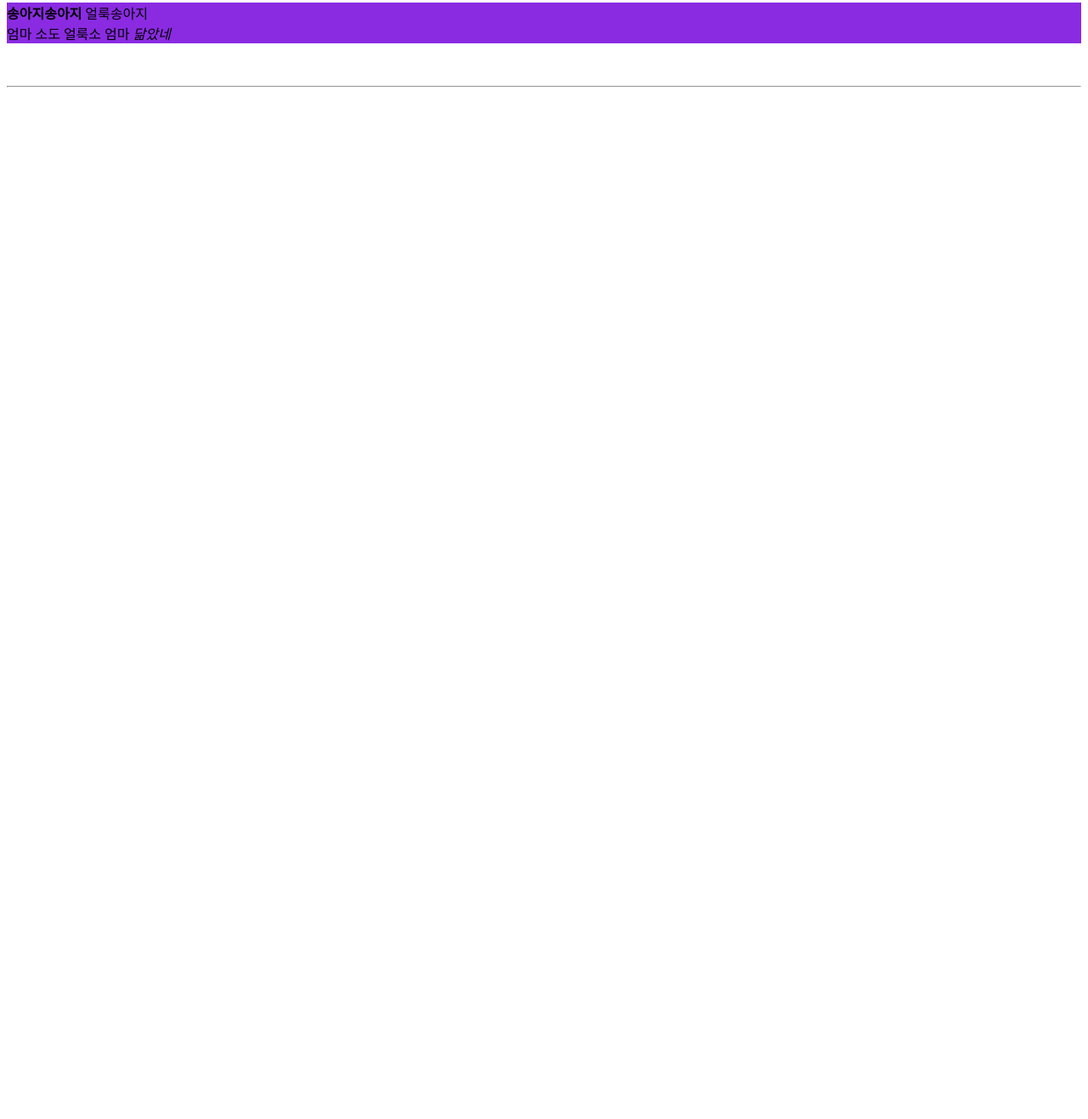
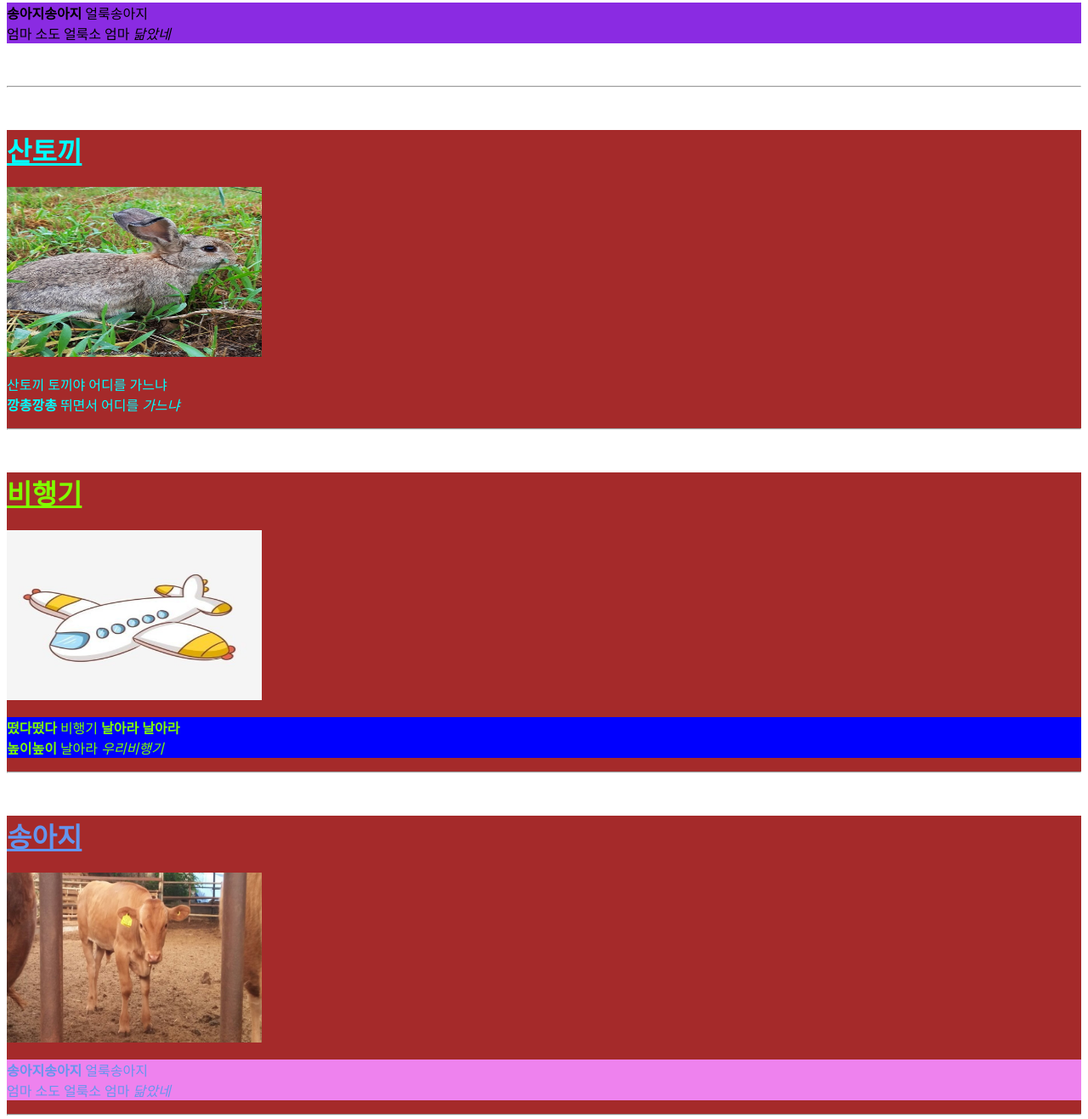
Before and after one commit to ksw37/web_310, a plain HTML site: page ex_song.html in a window 1280 px wide. Shown: the part 1226-2543 px from the top of the page at 85% size. Before the commit the page ends 1337 px from the top, so only its background shows below. Drawn offline with Linux system fonts and the light colour scheme.

Commit message:
Update ex_song.html

```diff
--- a/ex_song.html
+++ b/ex_song.html
@@ -6,14 +6,18 @@
     <meta name="viewport" content="width=device-width, initial-scale=1.0">
     <title>동요모음집</title>
 
+
+    <!-- 정답1 -->
     <style>
+        .rab {color: aqua;}
+        .air {color: chartreuse;}
+        .cow {color: cornflowerblue;}
+
         div{margin-top: 50px;
             margin-bottom: 50px;
             background-color: brown;}
         .box2 {background-color: blue;}
         .box3 {background-color: blueviolet;}
-
-        h1 {color: cornflowerblue;}
 
     </style>
 
@@ -21,7 +25,7 @@
 </head>
 <body>
     <h1>
-            <a href="https://terms.naver.com/entry.naver?docId=3653210&cid=59416&categoryId=59416" target="_blank">산토끼</a>
+            <a class="rab" href="https://terms.naver.com/entry.naver?docId=3653210&cid=59416&categoryId=59416" target="_blank">산토끼</a>
     </h1>
         <img src="img/산토끼.jpg" alt="" width="300" height="200">
     <div id="box1">산토끼 토끼야 어디를 가느냐<br>
@@ -29,7 +33,7 @@
         <hr>
 
         <h1>
-            <a href="https://terms.naver.com/entry.naver?docId=3615241&cid=59416&categoryId=59417" target="_blank">비행기</a>
+            <a class="air" href="https://terms.naver.com/entry.naver?docId=3615241&cid=59416&categoryId=59417" target="_blank">비행기</a>
         </h1>
         <img src="img/비행기.jpg" alt="" width="300" height="200">
     <div class="box2"> <b>떴다떴다</b> 비행기 <b>날아라 날아라</b> <br>
@@ -37,7 +41,7 @@
         <hr>
 
         <h1>
-            <a href="https://terms.naver.com/entry.naver?docId=3653286&cid=59416&categoryId=59416" target="_blank">송아지</a>
+            <a class="cow" href="https://terms.naver.com/entry.naver?docId=3653286&cid=59416&categoryId=59416" target="_blank">송아지</a>
         </h1>
         <img src="img/송아지.jpg" alt="" width="300" height="200">
     <div class="box3"> <b>송아지송아지</b> 얼룩송아지 <br>
@@ -48,3 +52,61 @@
         </body>
 </body>
 </html>
+
+
+
+
+    <!-- 정답2 css 내부스타일시트 -->
+
+
+
+<style>
+    div {margin-bottom: 50px;}
+    .rab a {color: aqua;}
+    .rab p {background-color: brown;}
+
+    .air a {color: chartreuse;}
+    .air p {background-color:blue;}
+
+    .cow a {color: cornflowerblue;}
+    .cow p {background-color:violet;}
+
+</style>
+
+
+</head>
+<body>
+<div class="rab">
+    <h1>
+            <a href="https://terms.naver.com/entry.naver?docId=3653210&cid=59416&categoryId=59416" target="_blank">산토끼</a>
+    </h1>
+        <img src="img/산토끼.jpg" alt="" width="300" height="200">
+    <p>산토끼 토끼야 어디를 가느냐<br>
+        <b>깡총깡총</b> 뛰면서 어디를 <em>가느냐</em></p>
+        <hr>
+</div>
+
+   <div class="air">
+        <h1>
+            <a href="https://terms.naver.com/entry.naver?docId=3615241&cid=59416&categoryId=59417" target="_blank">비행기</a>
+        </h1>
+        <img src="img/비행기.jpg" alt="" width="300" height="200">
+    <p> <b>떴다떴다</b> 비행기 <b>날아라 날아라</b> <br>
+        <b>높이높이</b> 날아라  <em>우리비행기</em> </p>
+        <hr>
+   </div>
+
+  <div class="cow">
+        <h1>
+            <a href="https://terms.naver.com/entry.naver?docId=3653286&cid=59416&categoryId=59416" target="_blank">송아지</a>
+        </h1>
+        <img src="img/송아지.jpg" alt="" width="300" height="200">
+    <p> <b>송아지송아지</b> 얼룩송아지 <br>
+        엄마 소도 얼룩소 엄마 <em>닮았네</em> </p>
+        <hr>
+
+  </div>
+
+    </body>
+</body>
+</html>
```
